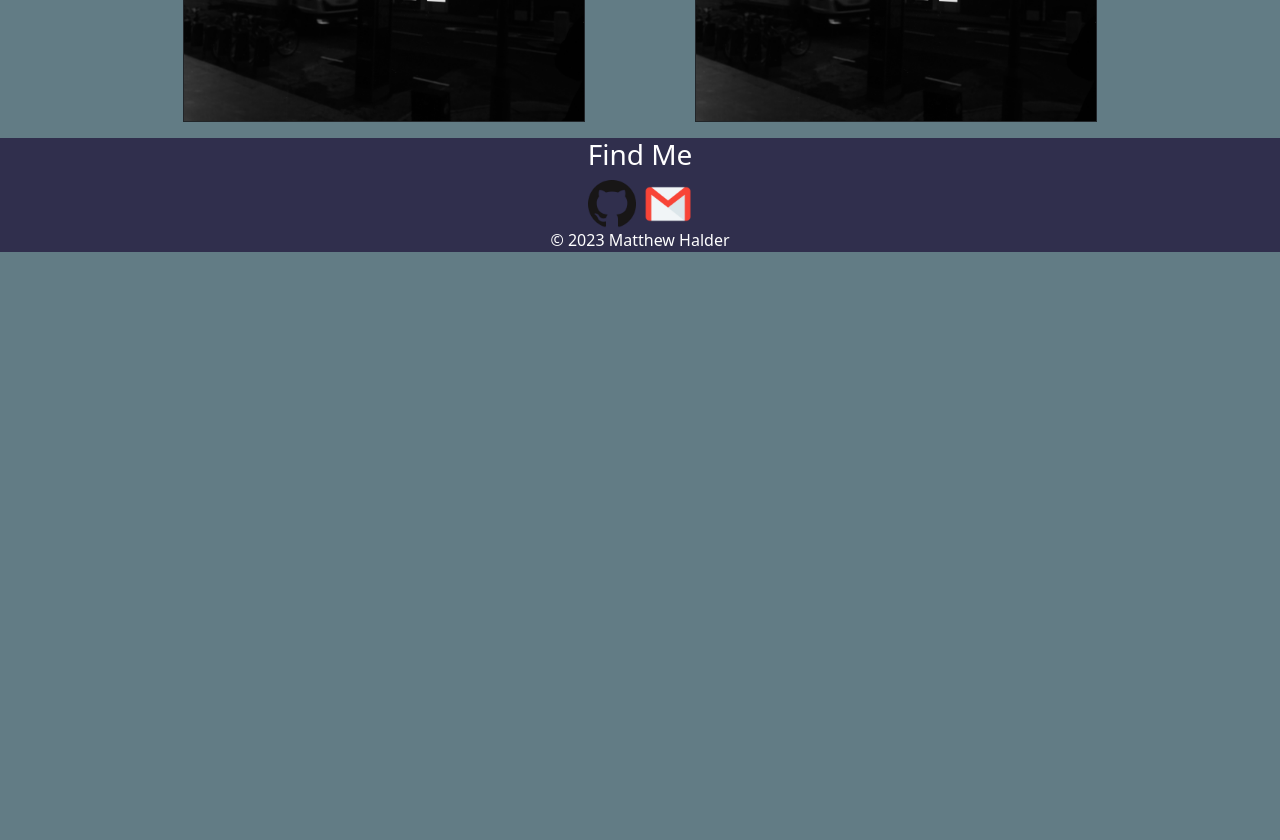
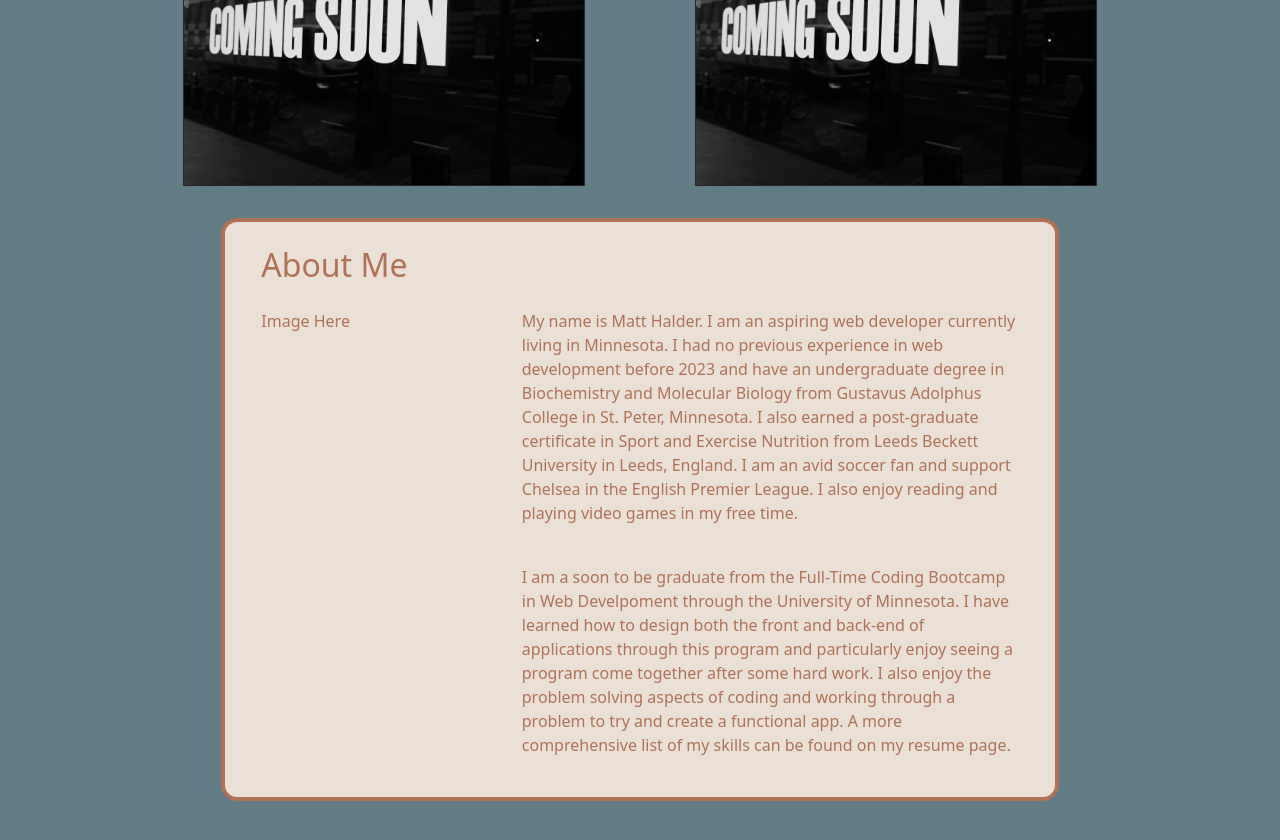
Before and after one commit to mhalder4/react-portfolio, a React (Vite) app: page / in a window 1280 px wide. Shown: the part 1240-2080 px from the top of the page. Before the commit the page ends 1492 px from the top, so only its background shows below. Built offline with nearby package versions, Linux system fonts and the light colour scheme.

Commit message:
Finished About page and added some more styling.

```diff
--- a/src/App.css
+++ b/src/App.css
@@ -53,6 +53,7 @@
 
 body {
   background-color: var(--bluesteel);
+  margin-bottom: 8rem;
 }
 
 header {
@@ -63,6 +64,9 @@ footer {
   background-color: var(--navy);
   text-align: center;
   color: white;
+  position: fixed;
+  bottom: 0;
+  width: 100%;
 }
 
 .contact div {
@@ -76,8 +80,17 @@ footer {
   max-width: 3rem;
 }
 
+.about {
+  border-style: solid;
+  border-radius: 1rem;
+  border-color: var(--burnt);
+  border-width: 0.25rem;
+  background-color: var(--off-white);
+  color: var(--burnt);
+}
+
 .title {
-  color: var(--navy)
+  color: var(--navy);
 }
 
 .test {
--- a/src/App.jsx
+++ b/src/App.jsx
@@ -4,6 +4,7 @@ import viteLogo from '/vite.svg'
 import Header from './components/Header';
 import Footer from './components/Footer';
 import Portfolio from './pages/Portfolio';
+import About from './pages/About';
 import './App.css'
 
 function App() {
@@ -13,6 +14,8 @@ function App() {
     <>
       <Header></Header>
       <Portfolio></Portfolio>
+      <About></About>
+
       <Footer></Footer>
 
 
--- /dev/null
+++ b/src/pages/About.jsx
@@ -0,0 +1,26 @@
+
+
+
+export default function About() {
+
+  return (
+    <>
+      <div className="container-fluid d-flex justify-content-around align-items-center my-3">
+        <div className="col-8 container-fluid row about p-4">
+          <div className="col-12 about-title">
+            <h2 className="mb-4">About Me</h2>
+          </div>
+          <div className="col-4">
+            Image Here
+          </div>
+          <div className="col-8">
+            <p>My name is Matt Halder. I am an aspiring web developer currently living in Minnesota. I had no previous
+              experience in web development before 2023 and have an undergraduate degree in Biochemistry and Molecular Biology from Gustavus Adolphus College in St. Peter, Minnesota. I also earned a post-graduate certificate in Sport and Exercise Nutrition from Leeds Beckett University in Leeds, England. I am an avid soccer fan and support Chelsea in the English
+              Premier League. I also enjoy reading and playing video games in my free time.</p><br></br>
+            <p>I am a soon to be graduate from the Full-Time Coding Bootcamp in Web Develpoment through the University of Minnesota. I have learned how to design both the front and back-end of applications through this program and particularly enjoy seeing a program come together after some hard work. I also enjoy the problem solving aspects of coding and working through a problem to try and create a functional app. A more comprehensive list of my skills can be found on my resume page.</p>
+          </div>
+        </div>
+      </div>
+    </>
+  );
+}
--- a/src/pages/Portfolio.jsx
+++ b/src/pages/Portfolio.jsx
@@ -74,7 +74,7 @@ export default function Portfolio() {
   return (
     <main>
       <div className="test container-fluid row d-flex justify-content-around align-items-center">
-        <h2 className="title col-9 mt-4">Portfolio</h2>
+        <h2 className="title col-9 my-5">Portfolio</h2>
         <div className="col-10 test2 row d-flex justify-content-around align-items-center">
           {portfolioItemComps}
         </div>
```
